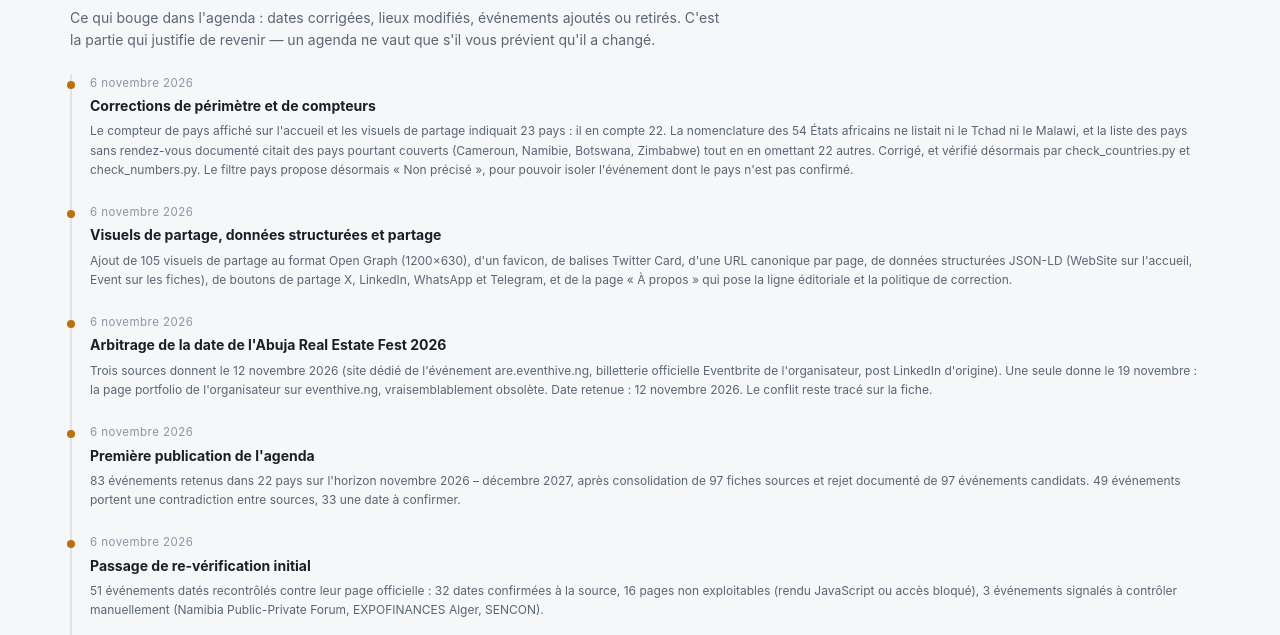
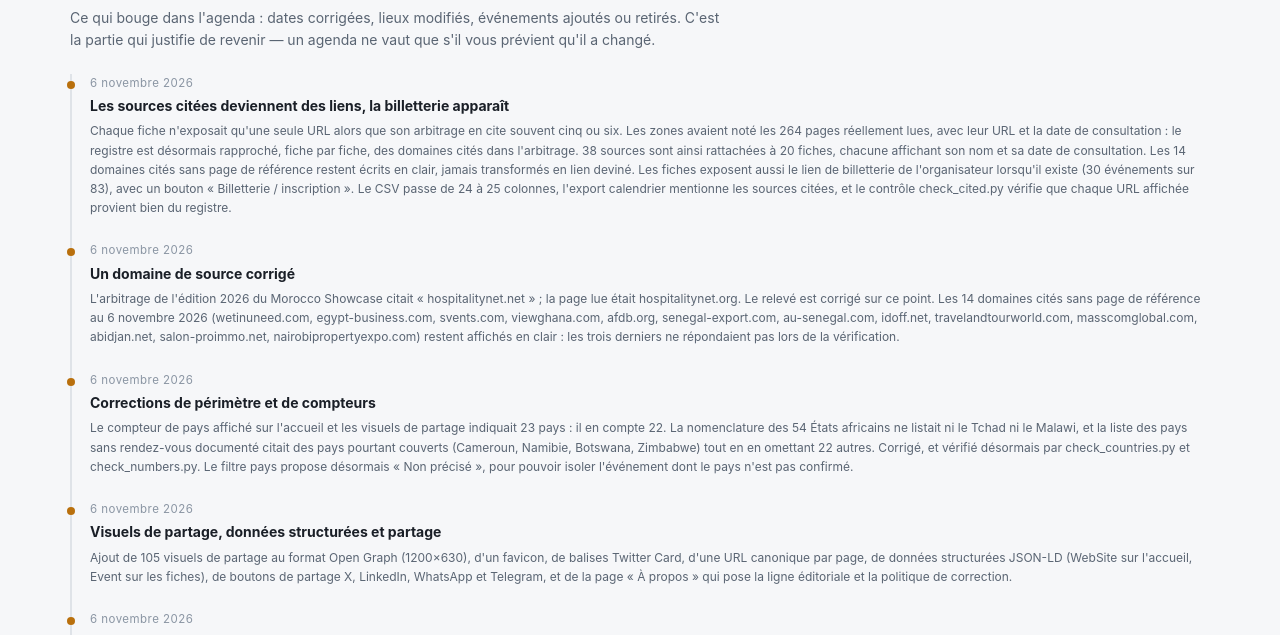
Before and after one commit to NTAKPE/agenda92, a plain HTML site: page changelog.html in a window 1280 px wide. Shown: the part 154-789 px from the top of the page. Drawn offline with Linux system fonts and the light colour scheme.

Commit message:
Publication du site - edition du 2026-11-08

```diff
--- a/changelog.html
+++ b/changelog.html
@@ -50,11 +50,13 @@
  <p class="lede">Ce qui bouge dans l'agenda : dates corrigées, lieux modifiés, événements ajoutés
  ou retirés. C'est la partie qui justifie de revenir — un agenda ne vaut que s'il vous prévient
  qu'il a changé.</p>
- <ul class="changes"><li><time datetime="2026-11-06">6 novembre 2026</time><p><b>Corrections de périmètre et de compteurs</b></p><p class="meta">Le compteur de pays affiché sur l&#39;accueil et les visuels de partage indiquait 23 pays : il en compte 22. La nomenclature des 54 États africains ne listait ni le Tchad ni le Malawi, et la liste des pays sans rendez-vous documenté citait des pays pourtant couverts (Cameroun, Namibie, Botswana, Zimbabwe) tout en en omettant 22 autres. Corrigé, et vérifié désormais par check_countries.py et check_numbers.py. Le filtre pays propose désormais « Non précisé », pour pouvoir isoler l&#39;événement dont le pays n&#39;est pas confirmé.</p></li>
+ <ul class="changes"><li><time datetime="2026-11-06">6 novembre 2026</time><p><b>Les sources citées deviennent des liens, la billetterie apparaît</b></p><p class="meta">Chaque fiche n&#39;exposait qu&#39;une seule URL alors que son arbitrage en cite souvent cinq ou six. Les zones avaient noté les 264 pages réellement lues, avec leur URL et la date de consultation : le registre est désormais rapproché, fiche par fiche, des domaines cités dans l&#39;arbitrage. 38 sources sont ainsi rattachées à 20 fiches, chacune affichant son nom et sa date de consultation. Les 14 domaines cités sans page de référence restent écrits en clair, jamais transformés en lien deviné. Les fiches exposent aussi le lien de billetterie de l&#39;organisateur lorsqu&#39;il existe (30 événements sur 83), avec un bouton « Billetterie / inscription ». Le CSV passe de 24 à 25 colonnes, l&#39;export calendrier mentionne les sources citées, et le contrôle check_cited.py vérifie que chaque URL affichée provient bien du registre.</p></li>
+<li><time datetime="2026-11-06">6 novembre 2026</time><p><b>Un domaine de source corrigé</b></p><p class="meta">L&#39;arbitrage de l&#39;édition 2026 du Morocco Showcase citait « hospitalitynet.net » ; la page lue était hospitalitynet.org. Le relevé est corrigé sur ce point. Les 14 domaines cités sans page de référence au 6 novembre 2026 (wetinuneed.com, egypt-business.com, svents.com, viewghana.com, afdb.org, senegal-export.com, au-senegal.com, idoff.net, travelandtourworld.com, masscomglobal.com, abidjan.net, salon-proimmo.net, nairobipropertyexpo.com) restent affichés en clair : les trois derniers ne répondaient pas lors de la vérification.</p></li>
+<li><time datetime="2026-11-06">6 novembre 2026</time><p><b>Corrections de périmètre et de compteurs</b></p><p class="meta">Le compteur de pays affiché sur l&#39;accueil et les visuels de partage indiquait 23 pays : il en compte 22. La nomenclature des 54 États africains ne listait ni le Tchad ni le Malawi, et la liste des pays sans rendez-vous documenté citait des pays pourtant couverts (Cameroun, Namibie, Botswana, Zimbabwe) tout en en omettant 22 autres. Corrigé, et vérifié désormais par check_countries.py et check_numbers.py. Le filtre pays propose désormais « Non précisé », pour pouvoir isoler l&#39;événement dont le pays n&#39;est pas confirmé.</p></li>
 <li><time datetime="2026-11-06">6 novembre 2026</time><p><b>Visuels de partage, données structurées et partage</b></p><p class="meta">Ajout de 105 visuels de partage au format Open Graph (1200×630), d&#39;un favicon, de balises Twitter Card, d&#39;une URL canonique par page, de données structurées JSON-LD (WebSite sur l&#39;accueil, Event sur les fiches), de boutons de partage X, LinkedIn, WhatsApp et Telegram, et de la page « À propos » qui pose la ligne éditoriale et la politique de correction.</p></li>
 <li><time datetime="2026-11-06">6 novembre 2026</time><p><b>Arbitrage de la date de l&#39;Abuja Real Estate Fest 2026</b></p><p class="meta">Trois sources donnent le 12 novembre 2026 (site dédié de l&#39;événement are.eventhive.ng, billetterie officielle Eventbrite de l&#39;organisateur, post LinkedIn d&#39;origine). Une seule donne le 19 novembre : la page portfolio de l&#39;organisateur sur eventhive.ng, vraisemblablement obsolète. Date retenue : 12 novembre 2026. Le conflit reste tracé sur la fiche.</p></li>
 <li><time datetime="2026-11-06">6 novembre 2026</time><p><b>Première publication de l&#39;agenda</b></p><p class="meta">83 événements retenus dans 22 pays sur l&#39;horizon novembre 2026 – décembre 2027, après consolidation de 97 fiches sources et rejet documenté de 97 événements candidats. 49 événements portent une contradiction entre sources, 33 une date à confirmer.</p></li>
-<li><time datetime="2026-11-06">6 novembre 2026</time><p><b>Passage de re-vérification initial</b></p><p class="meta">51 événements datés recontrôlés contre leur page officielle : 32 dates confirmées à la source, 16 pages non exploitables (rendu JavaScript ou accès bloqué), 3 événements signalés à contrôler manuellement (Namibia Public-Private Forum, EXPOFINANCES Alger, SENCON).</p></li>
+<li><time datetime="2026-11-06">6 novembre 2026</time><p><b>Passage de re-vérification initial</b></p><p class="meta">51 événements datés recontrôlés contre leur page officielle : 32 dates confirmées à la source, 17 pages non exploitables (rendu JavaScript ou accès bloqué), 2 événements signalés à contrôler manuellement (EXPOFINANCES Alger, SENCON).</p></li>
 <li><time datetime="2026-11-06">6 novembre 2026</time><p><b>32 pays sans rendez-vous documenté</b></p><p class="meta">Libye, Soudan, Bénin, Burkina Faso, Cap-Vert, Gambie, Guinée, Guinée-Bissau, Liberia, Mali, Mauritanie, Niger, Sierra Leone, Togo, Angola, Tchad, Guinée équatoriale, République centrafricaine, São Tomé-et-Príncipe, Burundi, Comores, Djibouti, Érythrée, Madagascar, Malawi, Mozambique, Rwanda, Seychelles, Somalie, Soudan du Sud, Eswatini, Lesotho. Zones ouvertes à contribution via le formulaire d&#39;intake.</p></li></ul>
  <aside class="adslot" aria-label="Emplacement partenaire"><span class="adslot-label">Espace partenaire</span><p class="adslot-title">Emplacement partenaire disponible</p><p class="adslot-note">Emplacement réservé — réservé aux acteurs du marché immobilier africain (banques, cabinets, promoteurs, fournisseurs de données). <a href="sponsors.html">En savoir plus</a></p></aside>
  <p><a href="index.html">← Agenda complet</a> ·
--- a/feed.xml
+++ b/feed.xml
@@ -4,10 +4,12 @@
 <link>changelog.html</link>
 <description>Corrections de dates et ajouts dans l'agenda des événements immobiliers en Afrique.</description>
 <language>fr</language>
+<item><title>Les sources citées deviennent des liens, la billetterie apparaît</title><pubDate>2026-11-06</pubDate><description>Chaque fiche n&#39;exposait qu&#39;une seule URL alors que son arbitrage en cite souvent cinq ou six. Les zones avaient noté les 264 pages réellement lues, avec leur URL et la date de consultation : le registre est désormais rapproché, fiche par fiche, des domaines cités dans l&#39;arbitrage. 38 sources sont ainsi rattachées à 20 fiches, chacune affichant son nom et sa date de consultation. Les 14 domaines cités sans page de référence restent écrits en clair, jamais transformés en lien deviné. Les fiches exposent aussi le lien de billetterie de l&#39;organisateur lorsqu&#39;il existe (30 événements sur 83), avec un bouton « Billetterie / inscription ». Le CSV passe de 24 à 25 colonnes, l&#39;export calendrier mentionne les sources citées, et le contrôle check_cited.py vérifie que chaque URL affichée provient bien du registre.</description></item>
+<item><title>Un domaine de source corrigé</title><pubDate>2026-11-06</pubDate><description>L&#39;arbitrage de l&#39;édition 2026 du Morocco Showcase citait « hospitalitynet.net » ; la page lue était hospitalitynet.org. Le relevé est corrigé sur ce point. Les 14 domaines cités sans page de référence au 6 novembre 2026 (wetinuneed.com, egypt-business.com, svents.com, viewghana.com, afdb.org, senegal-export.com, au-senegal.com, idoff.net, travelandtourworld.com, masscomglobal.com, abidjan.net, salon-proimmo.net, nairobipropertyexpo.com) restent affichés en clair : les trois derniers ne répondaient pas lors de la vérification.</description></item>
 <item><title>Corrections de périmètre et de compteurs</title><pubDate>2026-11-06</pubDate><description>Le compteur de pays affiché sur l&#39;accueil et les visuels de partage indiquait 23 pays : il en compte 22. La nomenclature des 54 États africains ne listait ni le Tchad ni le Malawi, et la liste des pays sans rendez-vous documenté citait des pays pourtant couverts (Cameroun, Namibie, Botswana, Zimbabwe) tout en en omettant 22 autres. Corrigé, et vérifié désormais par check_countries.py et check_numbers.py. Le filtre pays propose désormais « Non précisé », pour pouvoir isoler l&#39;événement dont le pays n&#39;est pas confirmé.</description></item>
 <item><title>Visuels de partage, données structurées et partage</title><pubDate>2026-11-06</pubDate><description>Ajout de 105 visuels de partage au format Open Graph (1200×630), d&#39;un favicon, de balises Twitter Card, d&#39;une URL canonique par page, de données structurées JSON-LD (WebSite sur l&#39;accueil, Event sur les fiches), de boutons de partage X, LinkedIn, WhatsApp et Telegram, et de la page « À propos » qui pose la ligne éditoriale et la politique de correction.</description></item>
 <item><title>Arbitrage de la date de l&#39;Abuja Real Estate Fest 2026</title><pubDate>2026-11-06</pubDate><description>Trois sources donnent le 12 novembre 2026 (site dédié de l&#39;événement are.eventhive.ng, billetterie officielle Eventbrite de l&#39;organisateur, post LinkedIn d&#39;origine). Une seule donne le 19 novembre : la page portfolio de l&#39;organisateur sur eventhive.ng, vraisemblablement obsolète. Date retenue : 12 novembre 2026. Le conflit reste tracé sur la fiche.</description></item>
 <item><title>Première publication de l&#39;agenda</title><pubDate>2026-11-06</pubDate><description>83 événements retenus dans 22 pays sur l&#39;horizon novembre 2026 – décembre 2027, après consolidation de 97 fiches sources et rejet documenté de 97 événements candidats. 49 événements portent une contradiction entre sources, 33 une date à confirmer.</description></item>
-<item><title>Passage de re-vérification initial</title><pubDate>2026-11-06</pubDate><description>51 événements datés recontrôlés contre leur page officielle : 32 dates confirmées à la source, 16 pages non exploitables (rendu JavaScript ou accès bloqué), 3 événements signalés à contrôler manuellement (Namibia Public-Private Forum, EXPOFINANCES Alger, SENCON).</description></item>
+<item><title>Passage de re-vérification initial</title><pubDate>2026-11-06</pubDate><description>51 événements datés recontrôlés contre leur page officielle : 32 dates confirmées à la source, 17 pages non exploitables (rendu JavaScript ou accès bloqué), 2 événements signalés à contrôler manuellement (EXPOFINANCES Alger, SENCON).</description></item>
 <item><title>32 pays sans rendez-vous documenté</title><pubDate>2026-11-06</pubDate><description>Libye, Soudan, Bénin, Burkina Faso, Cap-Vert, Gambie, Guinée, Guinée-Bissau, Liberia, Mali, Mauritanie, Niger, Sierra Leone, Togo, Angola, Tchad, Guinée équatoriale, République centrafricaine, São Tomé-et-Príncipe, Burundi, Comores, Djibouti, Érythrée, Madagascar, Malawi, Mozambique, Rwanda, Seychelles, Somalie, Soudan du Sud, Eswatini, Lesotho. Zones ouvertes à contribution via le formulaire d&#39;intake.</description></item>
 </channel></rss>
```
